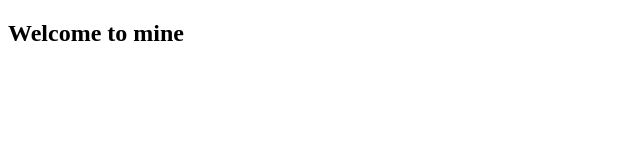
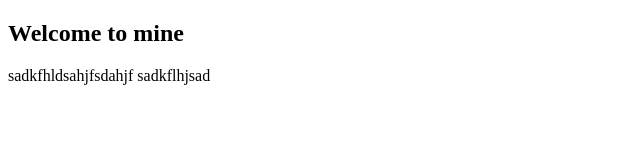
Before and after one commit to xAbdx/FirstTest, a plain HTML site: page index.html in a window 1280 px wide. Shown: the whole page, without its empty margins (0-640 px from the left). Drawn offline with Linux system fonts and the light colour scheme.

Commit message:
added p tag

```diff
--- a/index.html
+++ b/index.html
@@ -7,6 +7,6 @@
 </head>
 <body>
     <h2>Welcome to mine</h2>
-
+    <p>sadkfhldsahjfsdahjf sadkflhjsad</p>
 </body>
 </html>
```
